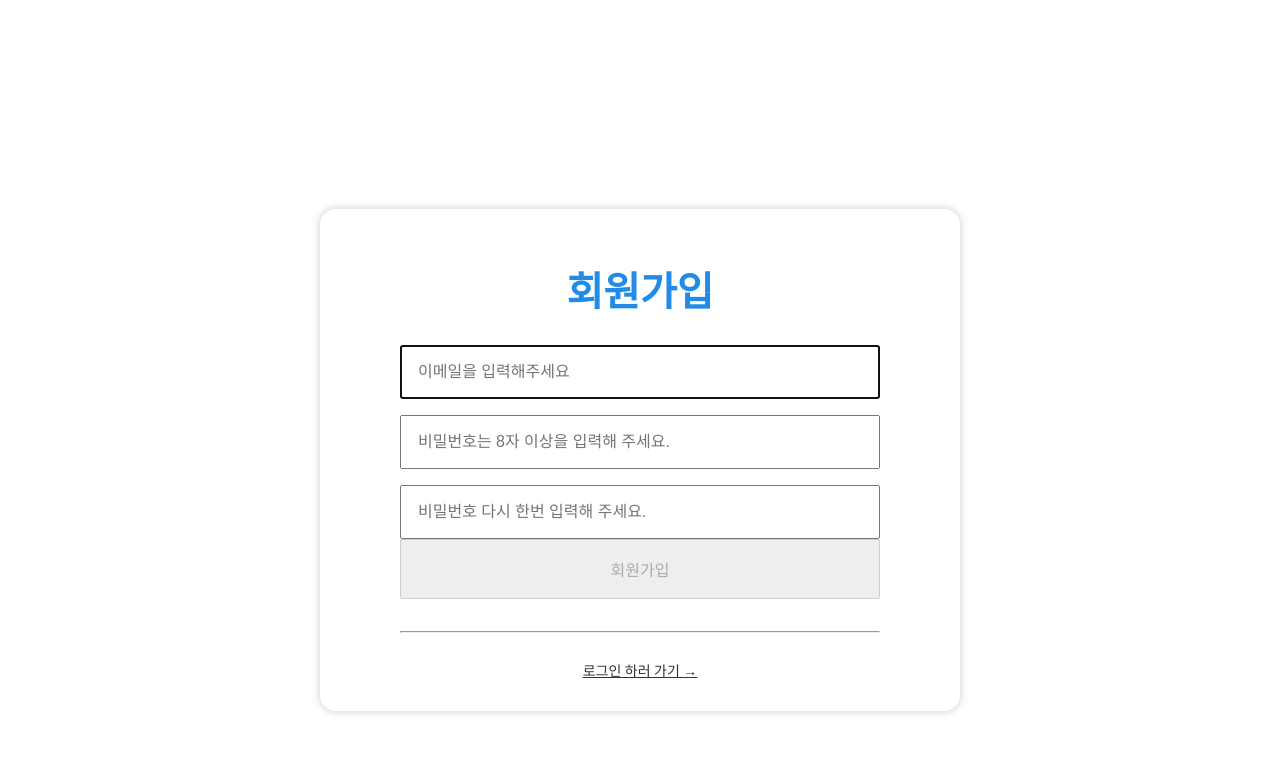
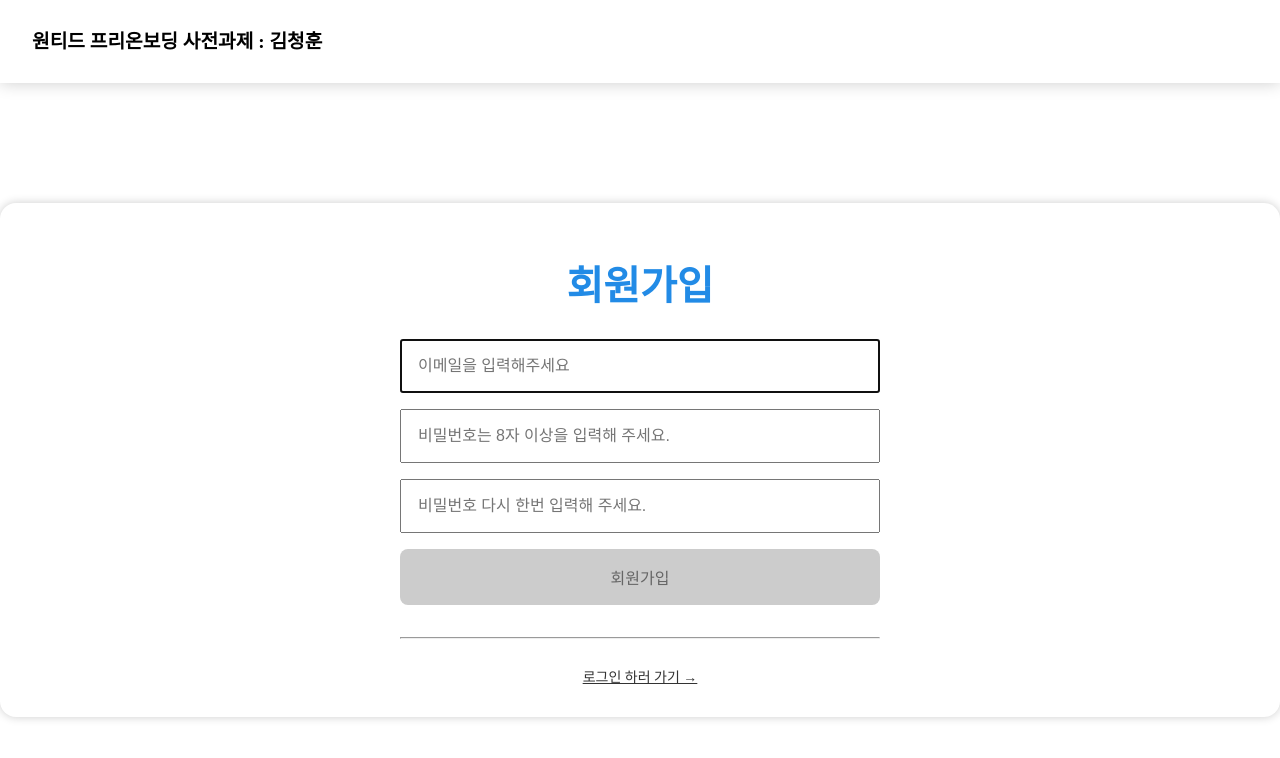
Before and after one commit to clean-teach/wanted-pre-onboarding-frontend, a React (Create React App) app: page /wanted-pre-onboarding-frontend/signup in a window 1280 px wide. Shown: the top 758 px of the page. Built offline with nearby package versions, Linux system fonts and the light colour scheme.

Commit message:
로그아웃 기능 추가 및 스타일 수정

```diff
--- a/src/App.js
+++ b/src/App.js
@@ -1,7 +1,8 @@
-import React from 'react';
+import React, { useEffect, useState } from 'react';
 import { Outlet } from 'react-router-dom';
 import styled, { createGlobalStyle, ThemeProvider } from 'styled-components';
 import { Reset } from 'styled-reset';
+import Header from './components/Header';
 
 const defaultheme = {
   pointColor: '#228be6',
@@ -52,7 +53,6 @@ const GlobalStyle = createGlobalStyle`
   .round-box {
     width: 100%;
     min-width: 320px;
-    max-width: 640px;
     box-sizing: border-box;
     margin: auto;
     padding: 2rem;
@@ -104,14 +104,22 @@ const Layout = styled.div`
 `;
 
 function App() {
+  const [isLogin, setIsLogin] = useState(false);
+  useEffect(() => {
+    if (localStorage.getItem('loginToken')) {
+      setIsLogin(true);
+    }
+  }, []);
+
   return (
     // <React.Fragment> https://reactjs-org-ko.netlify.app/docs/fragments.html
     <React.Fragment>
       <Reset />
       <ThemeProvider theme={defaultheme}>
         <GlobalStyle />
+        <Header isLogin={isLogin} setIsLogin={setIsLogin} />
         <Layout>
-          <Outlet />
+          <Outlet context={{ setIsLogin: setIsLogin, isLogin: isLogin }} />
         </Layout>
       </ThemeProvider>
     </React.Fragment>
--- a/src/components/Header.js
+++ b/src/components/Header.js
@@ -1,4 +1,5 @@
 import React from 'react';
+import { useNavigate } from 'react-router-dom';
 import styled from 'styled-components';
 
 const HeaderStyle = styled.header`
@@ -7,9 +8,11 @@ const HeaderStyle = styled.header`
   left: 0;
   width: 100%;
   box-sizing: border-box;
-  padding: 1rem;
+  padding: 2rem;
   background-color: #ffffff;
   box-shadow: 0 0 16px rgba(0, 0, 0, 0.2);
+  display: flex;
+  justify-content: space-between;
   h1 {
     font-weight: bold;
     font-size: 1.2rem;
@@ -23,8 +26,19 @@ const HeaderStyle = styled.header`
   }
 `;
 
-function Header() {
-  return <HeaderStyle></HeaderStyle>;
+function Header({ isLogin, setIsLogin }) {
+  const navigator = useNavigate();
+  const onLogout = () => {
+    localStorage.removeItem('loginToken');
+    navigator('/wanted-pre-onboarding-frontend');
+    setIsLogin(false);
+  };
+  return (
+    <HeaderStyle>
+      <h1>원티드 프리온보딩 사전과제 : 김청훈</h1>
+      {isLogin ? <button onClick={onLogout}>Log Out</button> : null}
+    </HeaderStyle>
+  );
 }
 
 export default Header;
--- a/src/components/SignIn.js
+++ b/src/components/SignIn.js
@@ -10,9 +10,9 @@ function SignIn({
   isValidationPW,
 }) {
   return (
-    <>
+    <div className="sign-area round-box">
       <h2>로그인</h2>
-      <div className="sign-form round-box">
+      <div className="sign-form">
         <form onSubmit={onSignin}>
           <label htmlFor="userEmail">이메일</label>
           <input
@@ -33,6 +33,7 @@ function SignIn({
           />
           <button
             type="submit"
+            className="primary-btn"
             disabled={isValidationEmail && isValidationPW ? false : true}
           >
             로그인
@@ -44,7 +45,7 @@ function SignIn({
           아직 계정이 없으신가요? <Link to="signup">회원가입 하러 가기 →</Link>
         </p>
       </div>
-    </>
+    </div>
   );
 }
 
--- a/src/components/SignUp.js
+++ b/src/components/SignUp.js
@@ -65,6 +65,7 @@ function SignUp({
           ) : null}
           <button
             type="submit"
+            className="primary-btn"
             disabled={
               isValidationEmail && isValidationPW && isValidationPW2
                 ? false
--- a/src/components/Todos.js
+++ b/src/components/Todos.js
@@ -2,10 +2,15 @@ import React from 'react';
 // import Error from './Error';
 import TodoItemContainer from '../containers/TodoItemContainer';
 import CreateTodoContainer from '../containers/CreateTodoContainer';
+import styled from 'styled-components';
+
+const Container = styled.div`
+  width: 640px;
+`;
 
 function Todos({ todos }) {
   return (
-    <div>
+    <Container>
       <CreateTodoContainer />
       {todos ? (
         <ul>
@@ -15,7 +20,7 @@ function Todos({ todos }) {
         </ul>
       ) : null}
       {/* <Error /> */}
-    </div>
+    </Container>
   );
 }
 
--- a/src/containers/SignInContainer.js
+++ b/src/containers/SignInContainer.js
@@ -3,9 +3,10 @@ import axios from 'axios';
 import SignIn from '../components/SignIn';
 import { useDispatch } from 'react-redux';
 import { errorAction, loadingAction, successAction } from '../modules/common';
-import { useNavigate } from 'react-router-dom';
+import { useNavigate, useOutletContext } from 'react-router-dom';
 
 function SignInContainer() {
+  const { setIsLogin } = useOutletContext();
   const navigator = useNavigate();
   const dispatch = useDispatch();
 
@@ -56,6 +57,7 @@ function SignInContainer() {
         localStorage.setItem('loginToken', token);
         alert('로그인이 완료 되었습니다.');
         dispatch(successAction());
+        setIsLogin(true);
         navigator('todos');
       }
     } catch (error) {
```
